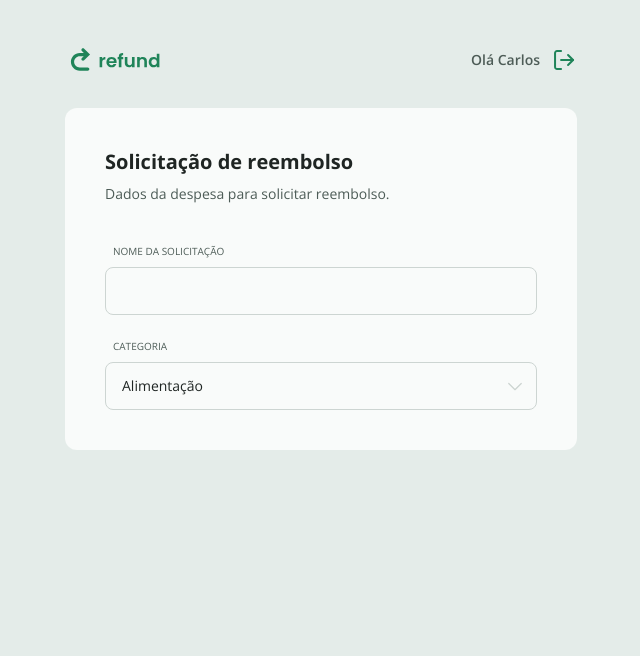
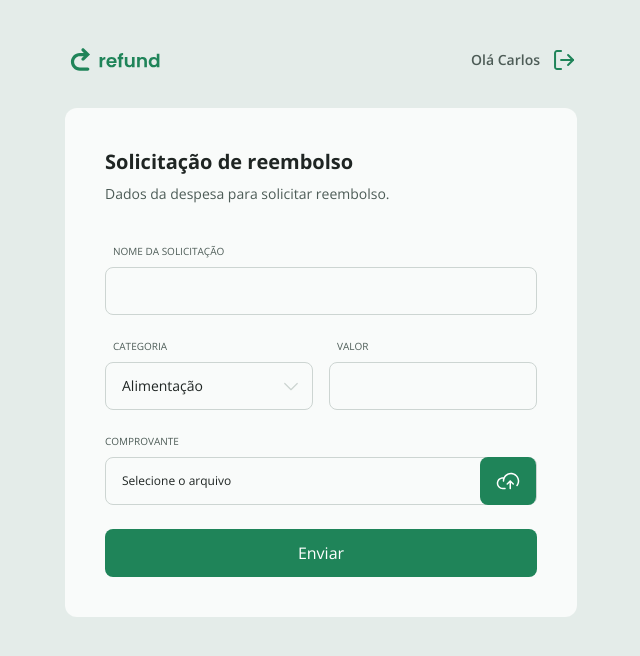
Before and after one commit to carlos-hfc/refund, a React (Vite) app: page / in a window 1280 px wide. Shown: the top 656 px of the page, without its empty margins (319-959 px from the left). Built offline with nearby package versions, Linux system fonts and the light colour scheme.

Commit message:
feat: add upload component

```diff
--- /dev/null
+++ b/src/components/upload.tsx
@@ -0,0 +1,39 @@
+import uploadImg from "@/assets/upload.svg"
+
+interface UploadProps extends React.ComponentProps<"input"> {
+  filename?: string | null
+}
+
+export function Upload({ filename = null, ...props }: UploadProps) {
+  return (
+    <div>
+      <legend className="uppercase text-xxs text-gray-200 mb-2">
+        Comprovante
+      </legend>
+
+      <div className="w-full h-12 flex items-center rounded-lg border border-gray-300 text-sm text-gray-100 bg-transparent outline-none">
+        <input
+          type="file"
+          id="upload"
+          className="hidden"
+          {...props}
+        />
+
+        <span className="text-xs text-gray-100 flex-1 pl-4">
+          {filename ?? "Selecione o arquivo"}
+        </span>
+
+        <label
+          htmlFor="upload"
+          className="flex h-12 px-4 items-center bg-green-100 rounded-lg cursor-pointer disabled:opacity-50 hover:bg-green-200 transition ease-linear"
+        >
+          <img
+            src={uploadImg}
+            alt=""
+            className="size-6"
+          />
+        </label>
+      </div>
+    </div>
+  )
+}
--- a/src/pages/refund.tsx
+++ b/src/pages/refund.tsx
@@ -1,5 +1,7 @@
+import { Button } from "@/components/button"
 import { Input } from "@/components/input"
 import { Select } from "@/components/select"
+import { Upload } from "@/components/upload"
 import { CATEGORIES, CATEGORIES_KEYS } from "@/utils/categories"
 
 export function Refund() {
@@ -19,6 +21,7 @@
         legend="Nome da solicitação"
       />
 
+      <div className="flex gap-4">
         <Select
           required
           legend="Categoria"
@@ -32,6 +35,16 @@
             </option>
           ))}
         </Select>
+
+        <Input
+          required
+          legend="Valor"
+        />
+      </div>
+
+      <Upload />
+
+      <Button type="submit">Enviar</Button>
     </form>
   )
 }
```
Lines whose indentation alone changed are shown as unchanged.
